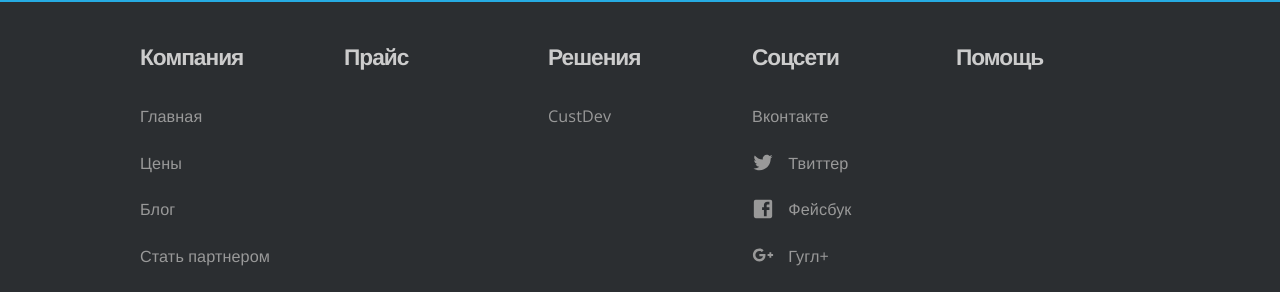
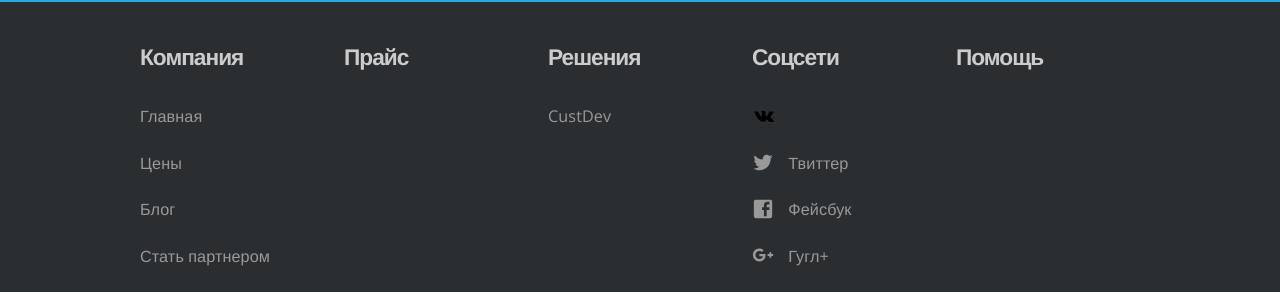
Before and after one commit to RakhimyanTim/walkingstartup.github.io, a Jekyll site: the page built from pages/index.html, in a window 1280 px wide and 900 px high, scrolled down 5475 px. Shown: the part 408-700 px from the top of the window. Built offline with Jekyll 4.4.1, drawn with Linux system fonts in a browser that asks for light colours; nearby versions of some CDN libraries.

Commit message:
Update social-icon.html

```diff
--- a/_includes/social-icon.html
+++ b/_includes/social-icon.html
@@ -1,4 +1,6 @@
 {% case include.icon %}
+	{% when "Vkontakte" %}
+		<svg style="width:24px;height:24px" viewBox="0 0 24 24"><path fill="#000000" d="M19.54,14.6C21.09,16.04 21.41,16.73 21.46,16.82C22.1,17.88 20.76,17.96 20.76,17.96L18.18,18C18.18,18 17.62,18.11 16.9,17.61C15.93,16.95 15,15.22 14.31,15.45C13.6,15.68 13.62,17.23 13.62,17.23C13.62,17.23 13.62,17.45 13.46,17.62C13.28,17.81 12.93,17.74 12.93,17.74H11.78C11.78,17.74 9.23,18 7,15.67C4.55,13.13 2.39,8.13 2.39,8.13C2.39,8.13 2.27,7.83 2.4,7.66C2.55,7.5 2.97,7.5 2.97,7.5H5.73C5.73,7.5 6,7.5 6.17,7.66C6.32,7.77 6.41,8 6.41,8C6.41,8 6.85,9.11 7.45,10.13C8.6,12.12 9.13,12.55 9.5,12.34C10.1,12.03 9.93,9.53 9.93,9.53C9.93,9.53 9.94,8.62 9.64,8.22C9.41,7.91 8.97,7.81 8.78,7.79C8.62,7.77 8.88,7.41 9.21,7.24C9.71,7 10.58,7 11.62,7C12.43,7 12.66,7.06 12.97,7.13C13.93,7.36 13.6,8.25 13.6,10.37C13.6,11.06 13.5,12 13.97,12.33C14.18,12.47 14.7,12.35 16,10.16C16.6,9.12 17.06,7.89 17.06,7.89C17.06,7.89 17.16,7.68 17.31,7.58C17.47,7.5 17.69,7.5 17.69,7.5H20.59C20.59,7.5 21.47,7.4 21.61,7.79C21.76,8.2 21.28,9.17 20.09,10.74C18.15,13.34 17.93,13.1 19.54,14.6Z" />
 	{% when "Facebook" %}
 		<svg fill="#000000" height="24" viewBox="0 0 24 24" width="24" xmlns="http://www.w3.org/2000/svg"><path d="M19,4V7H17A1,1 0 0,0 16,8V10H19V13H16V20H13V13H11V10H13V7.5C13,5.56 14.57,4 16.5,4M20,2H4A2,2 0 0,0 2,4V20A2,2 0 0,0 4,22H20A2,2 0 0,0 22,20V4C22,2.89 21.1,2 20,2Z" /></svg>
 	{% when "Google Plus" %}
```
